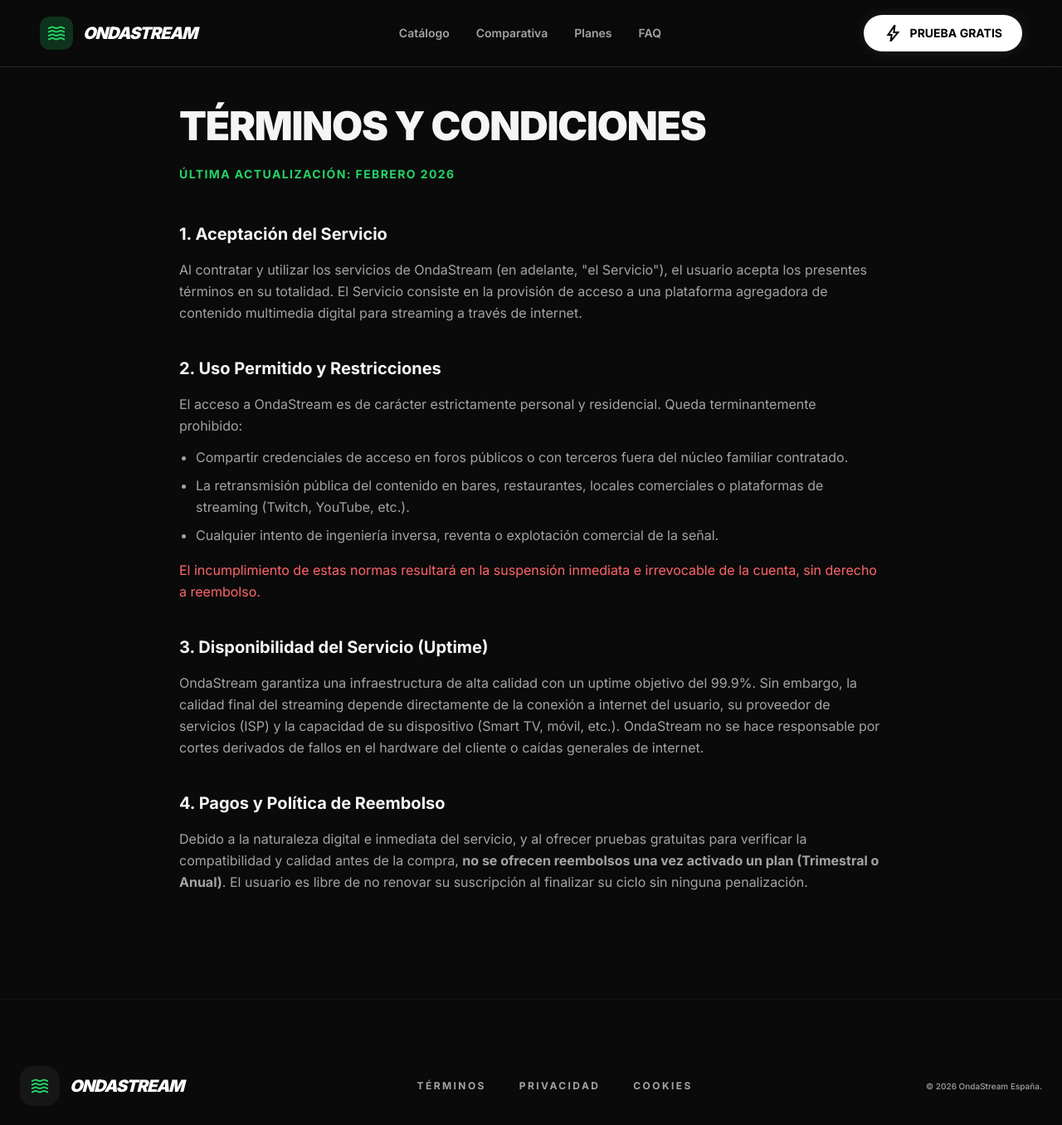
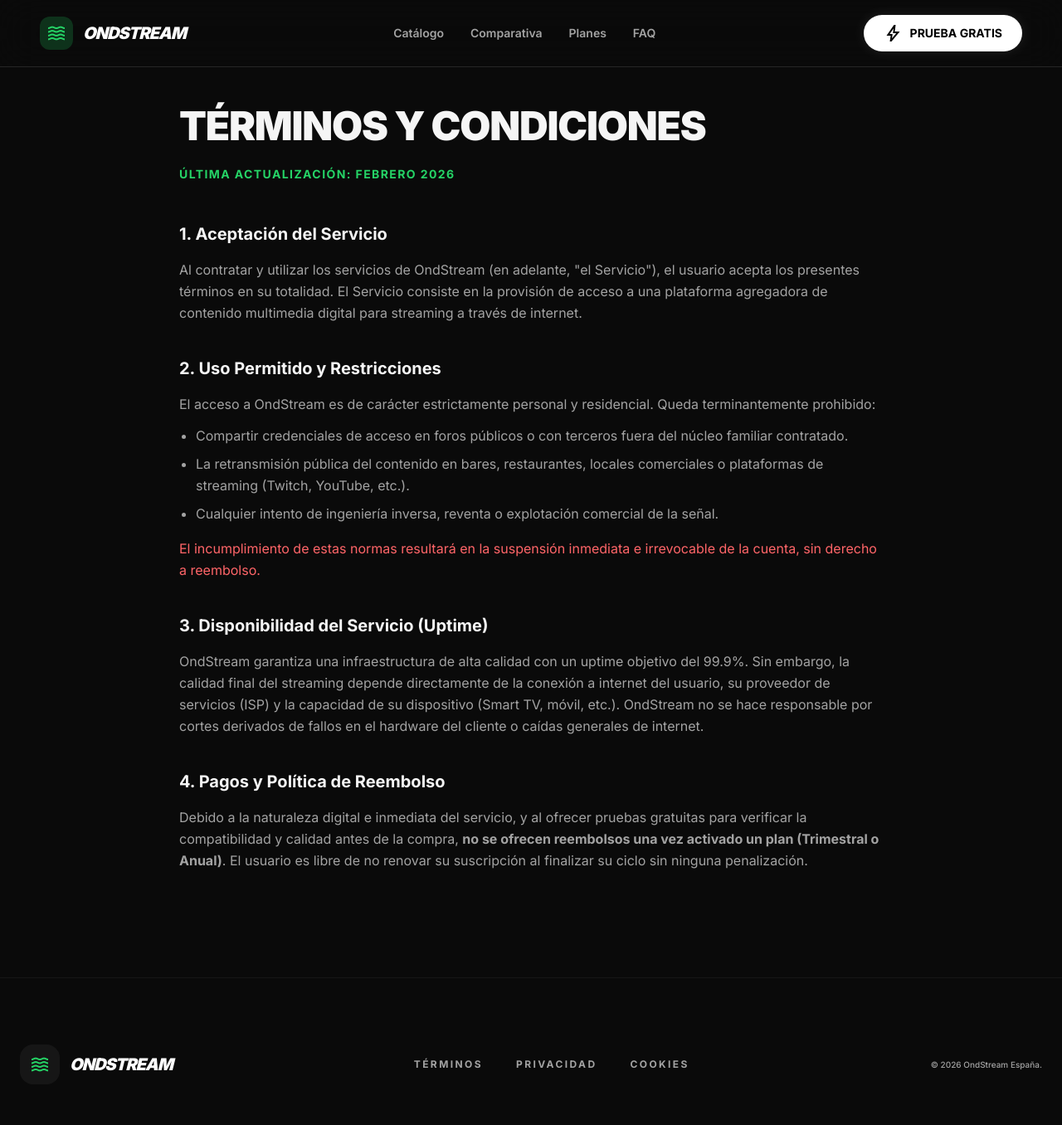
Before and after one commit to Baguza666/ondastream, a Next.js app: page /terminos in a window 1280 px wide. Shown: the top 1356 px of the page at 83% size. Built offline with nearby package versions, Linux system fonts and the light colour scheme.

Commit message:
rebrand: Ondastream → Ondstream, domain → https://www.ondstream.com

```diff
--- a/package.json
+++ b/package.json
@@ -1,5 +1,5 @@
 {
-  "name": "ondastream",
+  "name": "ondstream",
   "version": "0.1.0",
   "private": true,
   "scripts": {
--- a/src/app/cookies/page.tsx
+++ b/src/app/cookies/page.tsx
@@ -3,8 +3,8 @@
 import { Metadata } from "next";
 
 export const metadata: Metadata = {
-    title: "Política de Cookies | OndaStream",
-    description: "Información sobre el uso de cookies y tecnologías de seguimiento en OndaStream.",
+    title: "Política de Cookies | OndStream",
+    description: "Información sobre el uso de cookies y tecnologías de seguimiento en OndStream.",
 };
 
 export default function CookiesPage() {
--- a/src/app/layout.tsx
+++ b/src/app/layout.tsx
@@ -9,7 +9,7 @@
   display: "swap",
 });
 
-const CANONICAL_URL = "https://www.ondastream.es";
+const CANONICAL_URL = "https://www.ondstream.com";
 const GA_MEASUREMENT_ID = "G-YE3HRQ2KMT"; // FIX: Your verified GA4 ID
 
 export const viewport: Viewport = {
@@ -21,8 +21,8 @@
 export const metadata: Metadata = {
   metadataBase: new URL(CANONICAL_URL),
   title: {
-    default: "OndaStream España | El Mejor IPTV Sin Cortes 2026",
-    template: "%s | OndaStream",
+    default: "OndStream España | El Mejor IPTV Sin Cortes 2026",
+    template: "%s | OndStream",
   },
   description:
     "Disfruta de La Liga, Champions en 4K y +10,000 canales. Cero cortes. Activación instantánea por WhatsApp. Pide tu prueba gratis de 2 horas hoy.",
@@ -34,9 +34,9 @@
     "fútbol 4k españa",
     "iptv estable smart tv",
   ],
-  authors: [{ name: "OndaStream", url: CANONICAL_URL }],
-  creator: "OndaStream",
-  publisher: "OndaStream",
+  authors: [{ name: "OndStream", url: CANONICAL_URL }],
+  creator: "OndStream",
+  publisher: "OndStream",
   alternates: {
     canonical: CANONICAL_URL,
     languages: {
@@ -58,8 +58,8 @@
     type: "website",
     locale: "es_ES",
     url: CANONICAL_URL,
-    siteName: "OndaStream",
-    title: "OndaStream España | El Mejor IPTV Sin Cortes 2026",
+    siteName: "OndStream",
+    title: "OndStream España | El Mejor IPTV Sin Cortes 2026",
     description:
       "Disfruta de La Liga, Champions en 4K y +10,000 canales. Cero cortes. Activación instantánea por WhatsApp. Pide tu prueba gratis de 2 horas hoy.",
     images: [
@@ -67,18 +67,18 @@
         url: "/og-image.png",
         width: 1200,
         height: 630,
-        alt: "OndaStream España — El Mejor IPTV Sin Cortes 2026",
+        alt: "OndStream España — El Mejor IPTV Sin Cortes 2026",
       },
     ],
   },
   twitter: {
     card: "summary_large_image",
-    title: "OndaStream España | El Mejor IPTV Sin Cortes 2026",
+    title: "OndStream España | El Mejor IPTV Sin Cortes 2026",
     description:
       "Disfruta de La Liga, Champions en 4K y +10,000 canales. Cero cortes. Activación instantánea por WhatsApp. Pide tu prueba gratis de 2 horas hoy.",
     images: ["/og-image.png"],
-    creator: "@ondastream_es",
-    site: "@ondastream_es",
+    creator: "@ondstream_es",
+    site: "@ondstream_es",
   },
   icons: {
     icon: "/favicon.ico",
--- a/src/app/terminos/page.tsx
+++ b/src/app/terminos/page.tsx
@@ -3,8 +3,8 @@
 import { Metadata } from "next";
 
 export const metadata: Metadata = {
-    title: "Términos y Condiciones | OndaStream",
-    description: "Términos y condiciones de uso del servicio de suscripción de OndaStream.",
+    title: "Términos y Condiciones | OndStream",
+    description: "Términos y condiciones de uso del servicio de suscripción de OndStream.",
 };
 
 export default function TerminosPage() {
@@ -21,13 +21,13 @@
                     <section>
                         <h2 className="text-[#F5F5F5] font-bold text-xl mb-4">1. Aceptación del Servicio</h2>
                         <p>
-                            Al contratar y utilizar los servicios de OndaStream (en adelante, "el Servicio"), el usuario acepta los presentes términos en su totalidad. El Servicio consiste en la provisión de acceso a una plataforma agregadora de contenido multimedia digital para streaming a través de internet.
+                            Al contratar y utilizar los servicios de OndStream (en adelante, "el Servicio"), el usuario acepta los presentes términos en su totalidad. El Servicio consiste en la provisión de acceso a una plataforma agregadora de contenido multimedia digital para streaming a través de internet.
                         </p>
                     </section>
 
                     <section>
                         <h2 className="text-[#F5F5F5] font-bold text-xl mb-4">2. Uso Permitido y Restricciones</h2>
-                        <p className="mb-3">El acceso a OndaStream es de carácter estrictamente personal y residencial. Queda terminantemente prohibido:</p>
+                        <p className="mb-3">El acceso a OndStream es de carácter estrictamente personal y residencial. Queda terminantemente prohibido:</p>
                         <ul className="list-disc pl-5 space-y-2">
                             <li>Compartir credenciales de acceso en foros públicos o con terceros fuera del núcleo familiar contratado.</li>
                             <li>La retransmisión pública del contenido en bares, restaurantes, locales comerciales o plataformas de streaming (Twitch, YouTube, etc.).</li>
@@ -39,7 +39,7 @@
                     <section>
                         <h2 className="text-[#F5F5F5] font-bold text-xl mb-4">3. Disponibilidad del Servicio (Uptime)</h2>
                         <p>
-                            OndaStream garantiza una infraestructura de alta calidad con un uptime objetivo del 99.9%. Sin embargo, la calidad final del streaming depende directamente de la conexión a internet del usuario, su proveedor de servicios (ISP) y la capacidad de su dispositivo (Smart TV, móvil, etc.). OndaStream no se hace responsable por cortes derivados de fallos en el hardware del cliente o caídas generales de internet.
+                            OndStream garantiza una infraestructura de alta calidad con un uptime objetivo del 99.9%. Sin embargo, la calidad final del streaming depende directamente de la conexión a internet del usuario, su proveedor de servicios (ISP) y la capacidad de su dispositivo (Smart TV, móvil, etc.). OndStream no se hace responsable por cortes derivados de fallos en el hardware del cliente o caídas generales de internet.
                         </p>
                     </section>
 
--- a/src/components/ComparisonMatrix.tsx
+++ b/src/components/ComparisonMatrix.tsx
@@ -75,7 +75,7 @@
                 {/* ─── Table ─── */}
                 <div
                     role="table"
-                    aria-label="Comparación entre TV Tradicional y OndaStream"
+                    aria-label="Comparación entre TV Tradicional y OndStream"
                     className="relative"
                 >
                     <div
@@ -102,7 +102,7 @@
                             <div className="absolute top-0 inset-x-0 h-1 bg-gradient-to-r from-transparent via-[#25D366] to-transparent" />
                             <span className="text-3xl mb-2 block">⚡</span>
                             <p className="text-[10px] md:text-xs font-black text-[#25D366] uppercase tracking-wider leading-tight">
-                                OndaStream
+                                OndStream
                             </p>
                         </div>
                     </div>
--- a/src/components/FAQ.tsx
+++ b/src/components/FAQ.tsx
@@ -32,7 +32,7 @@
     {
         id: "legalidad",
         q: "¿Es seguro y privado?",
-        a: "Operamos bajo estrictos protocolos de privacidad y neutralidad de red. OndaStream utiliza conexiones cifradas para garantizar que tu navegación sea 100% privada y anónima en todo momento.",
+        a: "Operamos bajo estrictos protocolos de privacidad y neutralidad de red. OndStream utiliza conexiones cifradas para garantizar que tu navegación sea 100% privada y anónima en todo momento.",
     },
 ];
 
--- a/src/components/Footer.tsx
+++ b/src/components/Footer.tsx
@@ -12,7 +12,7 @@
                         </span>
                     </div>
                     <span className="font-black text-xl tracking-tighter uppercase italic text-white">
-                        OndaStream
+                        OndStream
                     </span>
                 </div>
 
@@ -31,7 +31,7 @@
 
                 {/* Copyright */}
                 <div className="text-[10px] text-text-secondary font-medium">
-                    © 2026 OndaStream España.
+                    © 2026 OndStream España.
                 </div>
             </div>
         </footer>
--- a/src/components/Navbar.tsx
+++ b/src/components/Navbar.tsx
@@ -17,7 +17,7 @@
                         </span>
                     </div>
                     <h1 className="font-sans text-xl font-black tracking-tighter text-white uppercase italic">
-                        OndaStream
+                        OndStream
                     </h1>
                 </Link>
 
```
Also changed, not shown: src/app/privacidad/page.tsx (+4 -4 lines), public/robots.txt, 2 other files (tests, documents, lock files or other folders).
